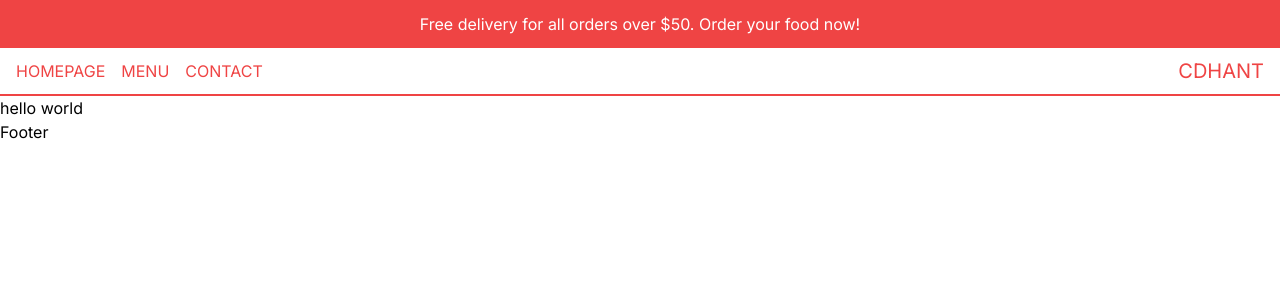
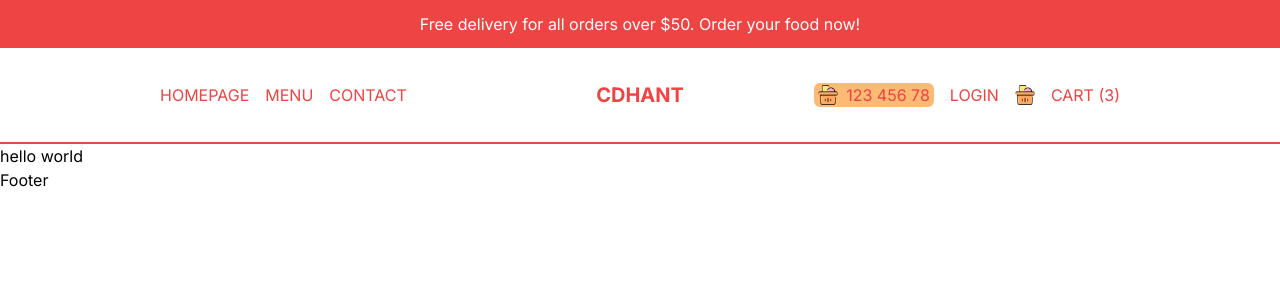
Before and after one commit to cdhant7/Food-delivery, a Next.js app: page / in a window 1280 px wide. Shown: the top 300 px of the page. Built offline with nearby package versions, Linux system fonts and the light colour scheme.

Commit message:
menu and navbar

```diff
--- a/src/components/Carticon.tsx
+++ b/src/components/Carticon.tsx
@@ -5,7 +5,7 @@ import React from 'react'
 const Carticon = () => {
   return (
     <Link href="/cart" className=' flex items-center gap-4' >
-        <div className=' relative w-8 h-8 '>
+        <div className=' relative w-8 h-8 md:w-5 md:h-5 '>
             <Image src="/cart.png" alt='' fill/>
         </div>
         <span>Cart (3)</span>
--- a/src/components/Menu.tsx
+++ b/src/components/Menu.tsx
@@ -5,14 +5,12 @@ import Image from "next/image";
 import Link from "next/link";
 import Carticon from "./Carticon";
 
-
 const links = [
   { id: 1, title: "Homepage", url: "/" },
   { id: 2, title: "Menu", url: "/menu" },
   { id: 3, title: "Working Hours", url: "/" },
   { id: 4, title: "Contact", url: "/" },
 ];
-
 
 const Menu = () => {
   const [open, setOpen] = useState(false);
@@ -40,23 +38,48 @@ const Menu = () => {
         />
       )} */}
 
-
-         { open && ( <div className=" bg-red-500 text-white absolute left-0 top-24 w-full h-[calc(100vh-6rem)] flex flex-col gap-8 items-center justify-center text-3xl z-10 ">
-           {links.map((item) => (
-            <Link href={item.url} key={item.id} onClick={() =>setOpen(false)} >
+      {/* SHORTCUT */}
+      <Image
+        src={open ? "/close.png" : "/open.png"}
+        alt=""
+        width={20}
+        height={20}
+        onClick={() => setOpen(!open)}
+        className="cursor-pointer"
+      />
+      {open && (
+        <div className="bg-red-500 text-white absolute left-0 top-24 w-full h-[calc(100vh-6rem)] flex flex-col gap-8 items-center justify-center text-3xl z-10">
+          {links.map((item) => (
+            <Link href={item.url} key={item.id} onClick={() => setOpen(false)}>
               {item.title}
             </Link>
-           ))}
+          ))}
 
-           {!user ?( <Link href="/login" onClick={() =>setOpen(false)}>Login</Link>) :
-          ( <Link href="/orders" onClick={() =>setOpen(false)}>Orders</Link>
-          )}
-            <Link href="/cart" onClick={() =>setOpen(false)}>
-              <Carticon/>
+          {/* LONG WAY */}
+          {/* {!user ? (
+            <Link href="/login" onClick={() => setOpen(false)}>
+              Login
             </Link>
-         </div>
-         )}
+          ) : (
+            <Link href="/orders" onClick={() => setOpen(false)}>
+              Orders
+            </Link>
+          )} */}
+
+          {/* SHORTCUT */}
+          <Link
+            href={user ? "/orders" : "login"}
+            onClick={() => setOpen(false)}
+          >
+            {user ? "Orders" : "Login"}
+          </Link>
+          <Link href="/cart" onClick={() => setOpen(false)}>
+            <Carticon />
+          </Link>
         </div>
       )}
+    </div>
+  );
+};
 
 export default Menu;
--- a/src/components/NavBar.tsx
+++ b/src/components/NavBar.tsx
@@ -1,38 +1,42 @@
-import React from 'react'
-import Menu from './Menu'
-import Link from 'next/link'
-import Carticon from './Carticon'
+import React from "react";
+import Menu from "./Menu";
+import Link from "next/link";
+import Carticon from "./Carticon";
+import Image from "next/image";
 
-const NavBar = () => {
-  const user=false
+const Navbar = () => {
+  const user = false;
   return (
-    <div className=' h-12 text-red-500 p-4 flex items-center justify-between border-b-2 border-b-red-500 uppercase '>
-    {/* Left Links */}
-     <div className='hidden md:flex gap-4 '>
-      <Link href="/">Homepage</Link>
-      <Link href="/menu">Menu</Link>
-      <Link href="/">contact</Link>
-
-     </div>
-      {/* Logo */}
-      <div className=' text-xl '>
-        <Link href="/">CDHANT</Link>
+    <div className="h-12 text-red-500 p-4 flex items-center justify-between border-b-2 border-b-red-500 uppercase md:h-24 lg:px-20 xl:px-40">
+      {/* LEFT LINKS */}
+      <div className="hidden md:flex gap-4 flex-1">
+        <Link href="/">Homepage</Link>
+        <Link href="/menu">Menu</Link>
+        <Link href="/">Contact</Link>
       </div>
-      {/* Mobile Menu */}
-      <div className='md: hidden '>
-        <Menu/>
-        {/* Right Links */}
-        <div className='hidden md:flex gap-4 '></div>
+      {/* LOGO */}
+      <div className="text-xl md:font-bold flex-1 md:text-center">
+        <Link href="/">Cdhant</Link>
+      </div>
+      {/* MOBILE MENU */}
+      <div className="md:hidden">
+        <Menu />
+      </div>
+      {/* RIGHT LINKS */}
+      <div className="hidden md:flex gap-4 items-center justify-end flex-1">
+        <div className="md:absolute top-3 r-2 lg:static flex items-center gap-2 cursor-pointer bg-orange-300 px-1 rounded-md">
+          <Image src="/cart.png" alt="" width={20} height={20} />
+          <span>123 456 78</span>
+        </div>
         {!user ? (
           <Link href="/login">Login</Link>
         ) : (
           <Link href="/orders">Orders</Link>
         )}
-
-      <Carticon/>
+        <Carticon />
       </div>
     </div>
-  )
-}
+  );
+};
 
-export default NavBar
+export default Navbar;
```
